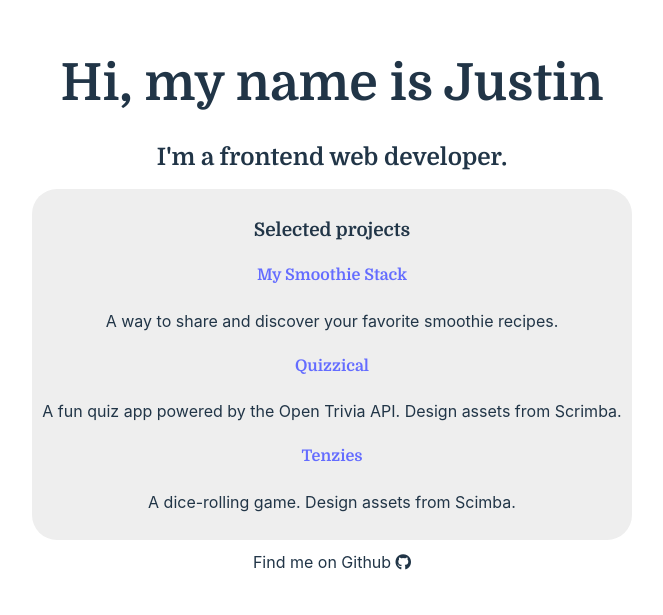
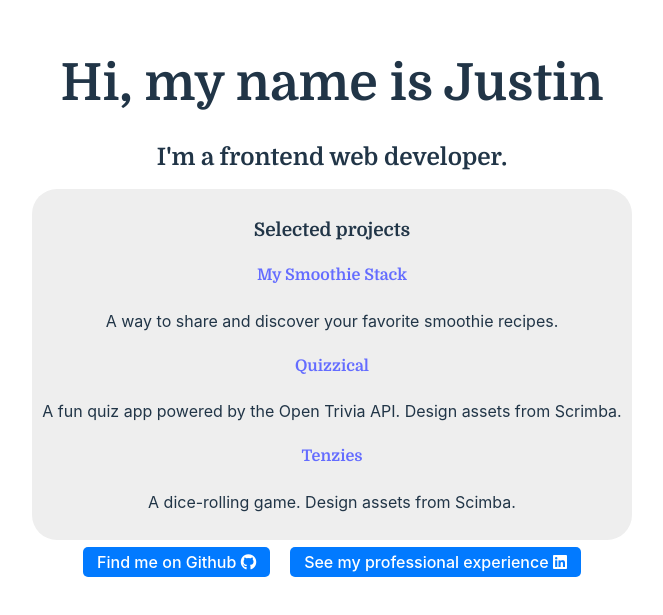
Before and after one commit to SomewhatJustin/portfolio, a React (Vite) app: page / in a window 1280 px wide. Shown: the part 103-718 px from the top of the page, without its empty margins (308-971 px from the left). Built offline with nearby package versions, Linux system fonts and the light colour scheme; a web font is replaced by a local one.

Commit message:
re-arranging css files to follow best practices

```diff
--- a/src/App.jsx
+++ b/src/App.jsx
@@ -1,5 +1,5 @@
 import { useState } from 'react'
-import ButtonLink from './ButtonLink'
+import ButtonLink from './ButtonLink/ButtonLink.jsx'
 
 import './App.css'
 
@@ -18,7 +18,8 @@ function App() {
         <a href="https://somewhatjustin.github.io/tenzies/"><h4>Tenzies</h4></a>
         <p>A dice-rolling game. Design assets from Scimba.</p>
       </div>
-      <ButtonLink>Find me on Github <i class="fa-brands fa-github"></i></ButtonLink>
+      <ButtonLink icon="github" text="Find me on Github" link={"https://github.com/somewhatjustin"} />
+      <ButtonLink icon="linkedin" text="See my professional experience" link={"https://www.linkedin.com/in/sjustinfowler"} />
     </div>
   )
 }
--- /dev/null
+++ b/src/ButtonLink/ButtonLink.css
@@ -0,0 +1,20 @@
+.fun-button {
+  background: #027aff;
+  display: inline;
+  padding: 5px 14px;
+  border-radius: 5px;
+  margin: 20px 10px;
+}
+
+.fun-button a,
+.fun-button i {
+  color: white;
+}
+
+.fun-button:hover {
+  background: #0061cc;
+}
+
+.fun-button a:hover {
+  color: white;
+}
--- a/src/ButtonLink.jsx
+++ b/src/ButtonLink/ButtonLink.jsx
@@ -1,9 +1,10 @@
 import React from "react"
+import './ButtonLink.css'
 
 export default function ButtonLink(props) {
   return (
     <div className="fun-button">
-      {props.children}
+      <a href={props.link}>{props.text} <i className={`fa-brands fa-${props.icon}`}></i></a>
     </div>
   )
 }
```
Also changed, not shown: 1 other file (tests, documents, lock files or other folders).
